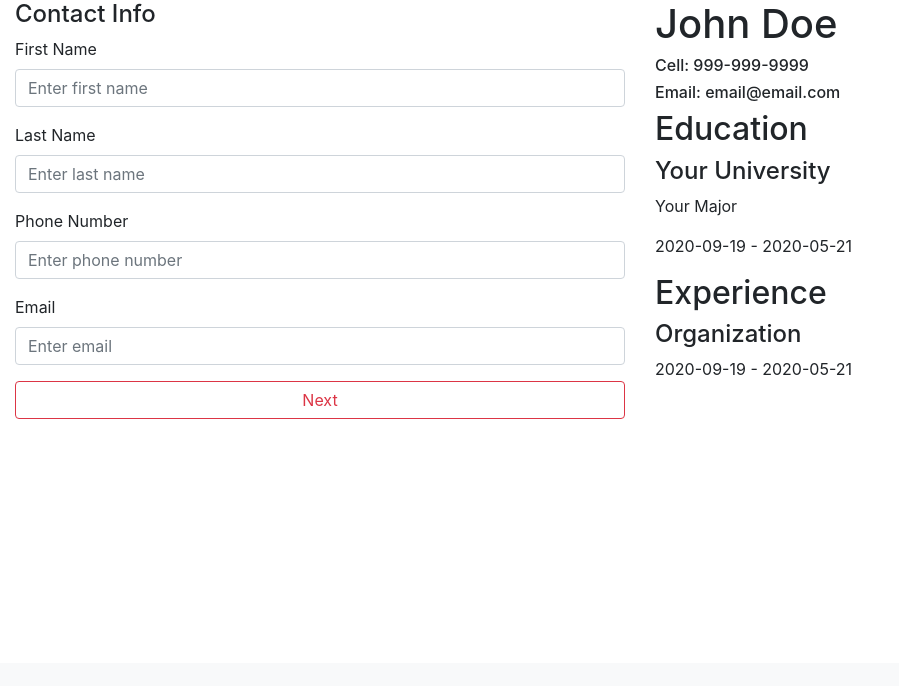
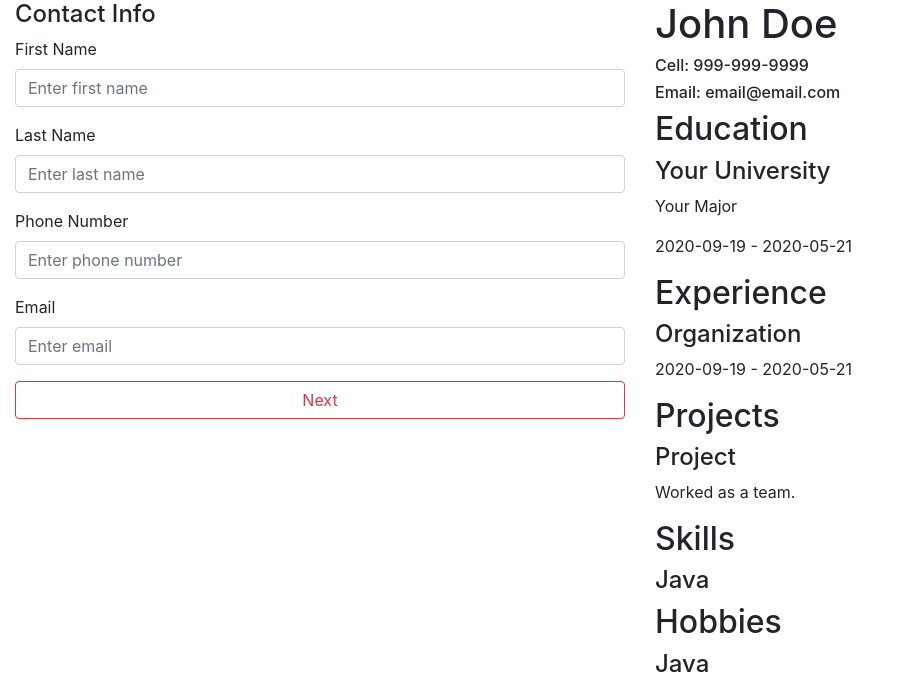
Before and after one commit to noahskorner/resume-freak, a Django app: page /resume_form/ in a window 1280 px wide. Shown: the part 137-823 px from the top of the page, without its empty margins (0-899 px from the left). Before the commit the page ends 556 px from the top, so only its background shows below. Run offline with Django 3.2, Linux system fonts and the light colour scheme; some libraries are stand-ins or nearby versions.

Commit message:
Finished resume builder

```diff
--- a/resume_builder/models.py
+++ b/resume_builder/models.py
@@ -103,7 +103,7 @@ class Skill(models.Model):
         Resume, null=True, blank=True, on_delete=models.CASCADE)
 
     def __str__(self):
-        return self.skill_name
+        return self.name
 
 
 class Hobby(models.Model):
@@ -114,4 +114,4 @@ class Hobby(models.Model):
         Resume, null=True, blank=True, on_delete=models.CASCADE)
 
     def __str__(self):
-        return self.hobby_name
+        return self.name
--- a/resume_builder/templates/resume_builder/resume_form.html
+++ b/resume_builder/templates/resume_builder/resume_form.html
@@ -118,9 +118,12 @@
           </div>
           <!-- Add Education Button -->
           <div class="d-flex justify-content-end mb-4">
-          <button id="remove-education-btn" class="btn btn-danger btn-sm mr-4">
-            <i class="fas fa-minus"></i> Remove Education
-          </button>
+            <button
+              id="remove-education-btn"
+              class="btn btn-danger btn-sm mr-4"
+            >
+              <i class="fas fa-minus"></i> Remove Education
+            </button>
             <button id="add-education-btn" class="btn btn-warning btn-sm">
               <i class="fas fa-plus"></i> Add Education
             </button>
@@ -182,9 +185,12 @@
           </div>
           <!-- Add Experience Button -->
           <div class="d-flex justify-content-end mb-4">
-          <button id="remove-experience-btn" class="btn btn-danger btn-sm mr-4">
-            <i class="fas fa-minus"></i> Remove experience
-          </button>
+            <button
+              id="remove-experience-btn"
+              class="btn btn-danger btn-sm mr-4"
+            >
+              <i class="fas fa-minus"></i> Remove experience
+            </button>
             <button id="add-experience-btn" class="btn btn-warning btn-sm">
               <i class="fas fa-plus"></i> Add experience
             </button>
@@ -202,15 +208,49 @@
           >
             Next
           </button>
-          <button class="btn btn-danger btn-block mt-2" id="download-resume-btn">
-            Download Resume
-          </button>
-
         </div>
         <!-- End Experience -->
         <!-- Projects -->
         <div class="d-none" id="project">
           <h4>Projects</h4>
+          <div>
+            <div id="project-form-0">
+              <!-- Project Name -->
+              <div class="form-group">
+                <label for="project-name-input-0">Project</label>
+                <input
+                  type="text"
+                  class="form-control"
+                  id="project-name-input-0"
+                  name="project-name-0"
+                  placeholder="Enter project name"
+                />
+              </div>
+              <!--  Project Responsibilites/Description -->
+              <div class="form-group">
+                <label for="project-responsibilities-input-0"
+                  >Description</label
+                >
+                <input
+                  type="text"
+                  class="form-control"
+                  id="project-responsibilities-input-0"
+                  name="project-responsibilities-0"
+                  placeholder="Enter project description"
+                />
+              </div>
+            </div>
+          </div>
+          <!-- Add Project Button -->
+          <div class="d-flex justify-content-end mb-4">
+            <button id="remove-project-btn" class="btn btn-danger btn-sm mr-4">
+              <i class="fas fa-minus"></i> Remove project
+            </button>
+            <button id="add-project-btn" class="btn btn-warning btn-sm">
+              <i class="fas fa-plus"></i> Add project
+            </button>
+          </div>
+          <!-- Back/Next Buttons -->
           <button
             class="btn btn-outline-danger btn-block"
             id="project-back-btn"
@@ -228,6 +268,31 @@
         <!-- Skills -->
         <div class="d-none" id="skill">
           <h4>Skills</h4>
+          <div>
+            <div id="skill-form-0">
+              <!-- Skill Name -->
+              <div class="form-group">
+                <label for="skill-name-input-0">Skill</label>
+                <input
+                  type="text"
+                  class="form-control"
+                  id="skill-name-input-0"
+                  name="skill-name-0"
+                  placeholder="Enter skill name"
+                />
+              </div>
+            </div>
+          </div>
+          <!-- Add Skill Button -->
+          <div class="d-flex justify-content-end mb-4">
+            <button id="remove-skill-btn" class="btn btn-danger btn-sm mr-4">
+              <i class="fas fa-minus"></i> Remove skill
+            </button>
+            <button id="add-skill-btn" class="btn btn-warning btn-sm">
+              <i class="fas fa-plus"></i> Add skill
+            </button>
+          </div>
+          <!-- Back/Next Buttons -->
           <button class="btn btn-outline-danger btn-block" id="skill-back-btn">
             Back
           </button>
@@ -238,15 +303,41 @@
         <!-- End Skills -->
         <!-- Hobby -->
         <div class="d-none" id="hobby">
-          <h4>Hobby</h4>
+          <h4>Hobbies</h4>
+          <div>
+            <div id="hobby-form-0">
+              <!-- Hobby Name -->
+              <div class="form-group">
+                <label for="hobby-name-input-0">Hobby</label>
+                <input
+                  type="text"
+                  class="form-control"
+                  id="hobby-name-input-0"
+                  name="hobby-name-0"
+                  placeholder="Enter hobby name"
+                />
+              </div>
+            </div>
+          </div>
+          <!-- Add hobby Button -->
+          <div class="d-flex justify-content-end mb-4">
+            <button id="remove-hobby-btn" class="btn btn-danger btn-sm mr-4">
+              <i class="fas fa-minus"></i> Remove hobby
+            </button>
+            <button id="add-hobby-btn" class="btn btn-warning btn-sm">
+              <i class="fas fa-plus"></i> Add hobby
+            </button>
+          </div>
+          <!-- Back button -->
           <button class="btn btn-outline-danger btn-block" id="hobby-back-btn">
             Back
           </button>
-          <input
-            type="sumbit"
-            class="btn btn-block btn-danger"
-            value="Download Resume"
-          />
+          <button
+            class="btn btn-danger btn-block mt-2"
+            id="download-resume-btn"
+          >
+            Download Resume
+          </button>
         </div>
         <!-- End Hobby -->
       </form>
@@ -264,4 +355,7 @@
 <script src="{% static 'js/contact_form.js' %}"></script>
 <script src="{% static 'js/education_form.js' %}"></script>
 <script src="{% static 'js/experience_form.js' %}"></script>
+<script src="{% static 'js/project_form.js' %}"></script>
+<script src="{% static 'js/skill_form.js' %}"></script>
+<script src="{% static 'js/hobby_form.js' %}"></script>
 {% endblock content %}
--- a/resume_builder/templates/resume_templates/resume_1.html
+++ b/resume_builder/templates/resume_templates/resume_1.html
@@ -30,5 +30,26 @@
   </div>
 </div>
 <!-- Projects -->
+<h2>Projects</h2>
+<div>
+  <div id="project-lbls-0">
+    <h4><span id="project-name-lbl-0">Project</span></h4>
+    <p>
+      <span id="project-responsibilities-lbl-0">Worked as a team.</span>
+    </p>
+  </div>
+</div>
 <!-- Skill -->
+<h2>Skills</h2>
+<div>
+  <div id="skill-lbls-0">
+    <h4><span id="skill-name-lbl-0">Java</span></h4>
+  </div>
+</div>
 <!-- Hobby -->
+<h2>Hobbies</h2>
+<div>
+  <div id="hobby-lbls-0">
+    <h4><span id="hobby-name-lbl-0">Java</span></h4>
+  </div>
+</div>
--- a/resume_builder/views.py
+++ b/resume_builder/views.py
@@ -45,6 +45,7 @@ def resume_form(request):
         current_user = get_end_user(request.user, device_id)
         #request.body contains the form data
         data = json.loads(request.body)
+        print(data)
         #create the contact_info model
         contact_info = ContactInfo.objects.create(first_name=data['contact-first-name'], last_name=data['contact-last-name'], phone_number=data['contact-phone-number'], email=data['contact-email'])
         #create the actual resume
@@ -55,6 +56,12 @@ def resume_form(request):
         #create the experience objects
         for i in range(data['num-experiences'] + 1):
             Experience.objects.create(organization=data['experience-org-' + str(i)], start_date=data['experience-start-date-' + str(i)], end_date=data['experience-end-date-' + str(i)], resume=resume)
+        for i in range(data['num-projects'] + 1):
+            Project.objects.create(name=data['project-name-' + str(i)], responsibilities=data['project-responsibilities-' + str(i)], resume=resume)
+        for i in range(data['num-skills'] + 1):
+            Skill.objects.create(name=data['skill-name-' + str(i)], resume=resume)
+        for i in range(data['num-hobbies'] + 1):
+            Hobby.objects.create(name=data['hobby-name-' + str(i)], resume=resume)
         #download the resume
         return redirect("/download_pdf/")
     # if a GET (or any other method) we'll create a blank form
@@ -72,7 +79,7 @@ def download_pdf(request):
     # get the end user's resume
     device_id = uuid.UUID(request.COOKIES['device'])
     current_user = get_end_user(request.user, device_id)
-    resume = Resume.objects.filter(end_user=current_user).reverse()[0]  # remove the tuple
+    resume = Resume.objects.filter(end_user=current_user).last() # remove the tuple
     template = get_template('pdf/resume_1.html')
     context = {
         'resume': resume
--- /dev/null
+++ b/static/js/project_form.js
@@ -0,0 +1,72 @@
+// Buttons
+const addProjectBtn = document.getElementById("add-project-btn");
+const removeProjectBtn = document.getElementById("remove-project-btn");
+
+// Forms
+const projectForm0 = document.getElementById("project-form-0");
+const projectLbls0 = document.getElementById("project-lbls-0");
+// Inputs
+const projectNameInput0 = document.getElementById("project-name-input-0");
+const projectResponsibilitiesInput0 = document.getElementById(
+  "project-responsibilities-input-0"
+);
+
+// Labels
+const projectNameLbl0 = document.getElementById("project-name-lbl-0");
+const projectResponsibilitiesLbl0 = document.getElementById(
+  "project-responsibilities-lbl-0"
+);
+
+// Event Listeners
+addProjectBtn.addEventListener("click", function (event) {
+  event.preventDefault();
+  //duplicate the experience form
+  numProjects++;
+  let formClone = projectForm0.cloneNode(true);
+  formClone.id = "project-form-" + numProjects;
+  let formInputs = formClone.getElementsByTagName("*");
+  console.log(formInputs);
+  //change ids
+  formInputs[2].id = "project-name-input-" + numProjects;
+  formInputs[5].id = "project-responsibilities-input-" + numProjects;
+  // change names
+  formInputs[2].name = "project-name-" + numProjects;
+  formInputs[5].name = "project-responsibilities-" + numProjects;
+  projectForm0.parentNode.insertBefore(formClone, projectForm0.lastSibling);
+  //duplicate the project labels
+  let labelsClone = projectLbls0.cloneNode(true);
+  labelsClone.id = "project-lbls-" + numProjects;
+  let labelsInputs = labelsClone.getElementsByTagName("*");
+  labelsInputs[1].id = "project-name-lbl-" + numProjects;
+  labelsInputs[3].id = "project-responsibilities-lbl-" + numProjects;
+  //add event listeners to all those
+  formInputs[2].addEventListener("input", function () {
+    labelsInputs[1].innerHTML = formInputs[2].value;
+  });
+  formInputs[5].addEventListener("input", function () {
+    labelsInputs[3].innerHTML = formInputs[5].value;
+  });
+  projectLbls0.parentNode.insertBefore(
+    labelsClone,
+    projectLbls0.lastSibling
+  );
+});
+
+removeProjectBtn.addEventListener("click", function (event) {
+  event.preventDefault();
+  if (numProjects === 0) {
+    return;
+  }
+  removedForm = document.getElementById("project-form-" + numProjects);
+  removedLabels = document.getElementById("project-lbls-" + numProjects);
+  removedForm.remove();
+  removedLabels.remove();
+  numProjects--;
+});
+
+projectNameInput0.addEventListener("input", function () {
+  projectNameLbl0.innerHTML = projectNameInput0.value;
+});
+projectResponsibilitiesInput0.addEventListener("input", function () {
+  projectResponsibilitiesLbl0.innerHTML = projectResponsibilitiesInput0.value;
+});
--- a/static/js/resume_builder.js
+++ b/static/js/resume_builder.js
@@ -1,6 +1,9 @@
 // Varibales
 let numEducations = 0;
 let numExperiences = 0;
+let numProjects = 0;
+let numSkills = 0;
+let numHobbies = 0;
 
 // Buttons
 const downloadResumeBtn = document.getElementById('download-resume-btn');
@@ -14,7 +17,9 @@ downloadResumeBtn.addEventListener("click", function(event){
     });
     formObj['num-educations'] = numEducations
     formObj['num-experiences'] = numExperiences
-
+    formObj['num-projects'] = numProjects
+    formObj['num-skills'] = numSkills
+    formObj['num-hobbies'] = numHobbies
     //Make the post request
     fetch("/resume_form/", {
     method: "POST",
```
Also changed, not shown: resume_builder/templates/pdf/resume_1.html (+7 -3 lines), static/js/hobby_form.js (added, +54 -0 lines), static/js/skill_form.js (added, +54 -0 lines), db.sqlite3.
